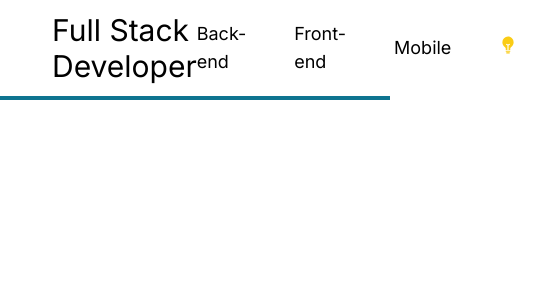
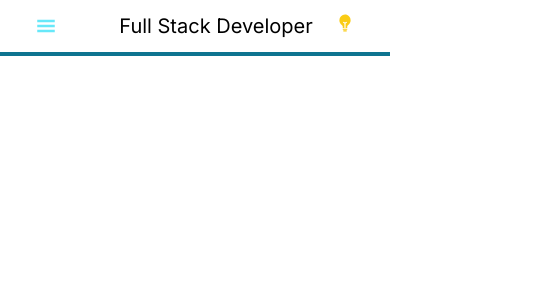
Before and after one commit to viniciusleonel/vinicius-leonel, a Next.js app: page / in a window 390 px wide. Shown: the top 300 px of the page, 557 px wide, since content can reach past the window. Built offline with nearby package versions, Linux system fonts and the light colour scheme.

Commit message:
comecando responsividade, mostrando menu

```diff
--- a/src/app/components/Nav/Nav.tsx
+++ b/src/app/components/Nav/Nav.tsx
@@ -1,4 +1,5 @@
 import { useState } from "react";
+import { GiHamburgerMenu } from "react-icons/gi";
 import ToggleButton from "../ToggleButton/toggleButton";
 
 export default function Nav () {
@@ -27,12 +28,13 @@ export default function Nav () {
 
     return (
         <nav className="p-3 border-b-4 border-cyan-700 dark:border-b-2 dark:border-cyan-300">
-            <div className="flex justify-between items-center">
-                <h2 className=" text-3xl ps-10 ">Full Stack Developer</h2>
-                <div className=" text-lg flex justify-end items-center gap-12 pe-10">
-                    <a onClick={listProjBack} className=" cursor-pointer dark:hover:text-cyan-300">Back-end</a>
-                    <a onClick={listProjFront} className=" cursor-pointer dark:hover:text-cyan-300">Front-end</a>
-                    <a onClick={listProjMobile} className=" cursor-pointer dark:hover:text-cyan-300">Mobile</a>
+            <div className="flex justify-evenly md:justify-between items-center">
+                <GiHamburgerMenu className="md:hidden text-cyan-300 size-5" />
+                <h2 className="text-xl sm:text-3xl ps-10">Full Stack Developer</h2>
+                <div className=" text-lg flex justify-end items-center sm:gap-12 sm:pe-10">
+                    <a onClick={listProjBack} className="hidden md:flex cursor-pointer dark:hover:text-cyan-300">Back-end</a>
+                    <a onClick={listProjFront} className="hidden md:flex cursor-pointer dark:hover:text-cyan-300">Front-end</a>
+                    <a onClick={listProjMobile} className="hidden md:flex cursor-pointer dark:hover:text-cyan-300">Mobile</a>
                     <ToggleButton />
                 </div>
             </div>
--- a/tailwind.config.ts
+++ b/tailwind.config.ts
@@ -7,6 +7,16 @@ const config: Config = {
     "./src/app/**/*.{js,ts,jsx,tsx,mdx}",
   ],
   theme: {
+    screens: {
+      'sm': '576px',
+      // => @media (min-width: 576px) { ... }
+
+      'md': '800px',
+      // => @media (min-width: 800px) { ... }
+
+      'lg': '1440px',
+      // => @media (min-width: 1440px) { ... }
+    },
     extend: {
       colors: {
 
```
Also changed, not shown: 1 other file (tests, documents, lock files or other folders).
